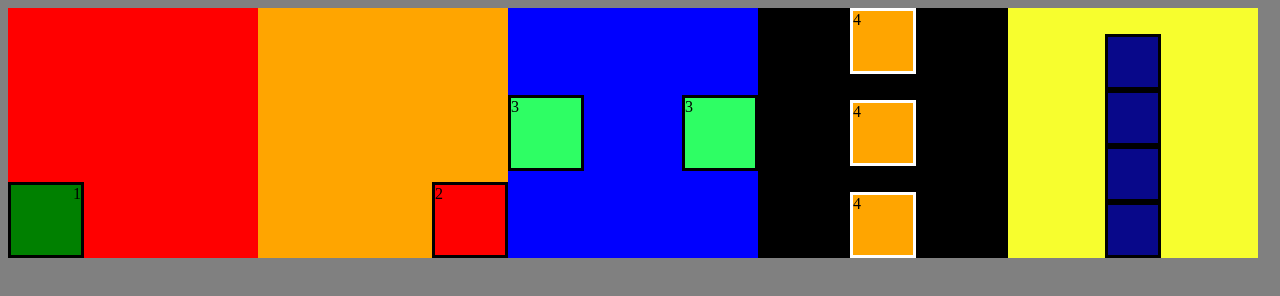
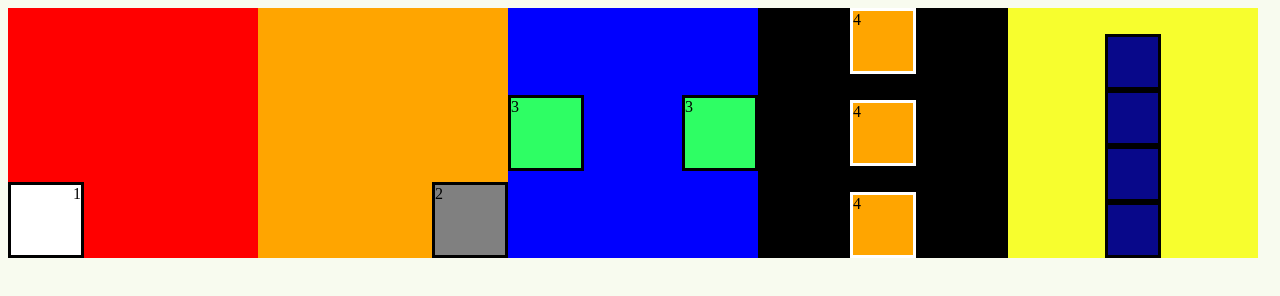
Before and after one commit to Uvarovboss/mefirst_test, a plain HTML site: page index.html in a window 1280 px wide. Drawn offline with Linux system fonts and the light colour scheme.

Commit message:
first_commit

```diff
--- a/style.css
+++ b/style.css
@@ -1,5 +1,5 @@
 body{
-	background:grey;
+	background:#F8FBEF;
 }
 #cube1{
 	background:red;
@@ -9,7 +9,7 @@ body{
 	align-items: flex-end;
 }
 #cube_1{
-	background:green;
+	background:white;
 	border: solid;
 	width: 70px;
 	height: 70px;
@@ -27,7 +27,7 @@ body{
 }
 #cube_2{
 	border: solid;
-	background:red;
+	background:grey;
 	width: 70px;
 	height: 70px;
 }
```
